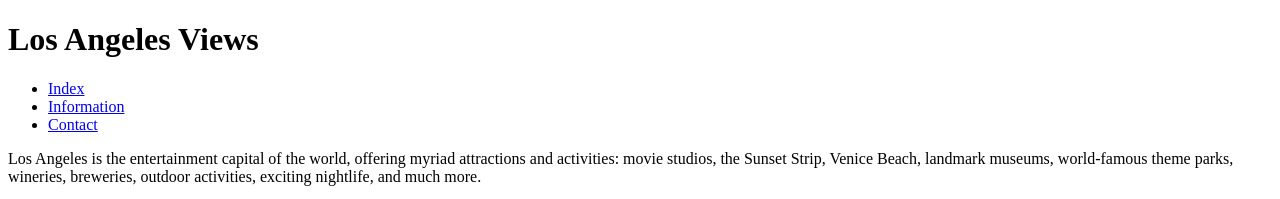
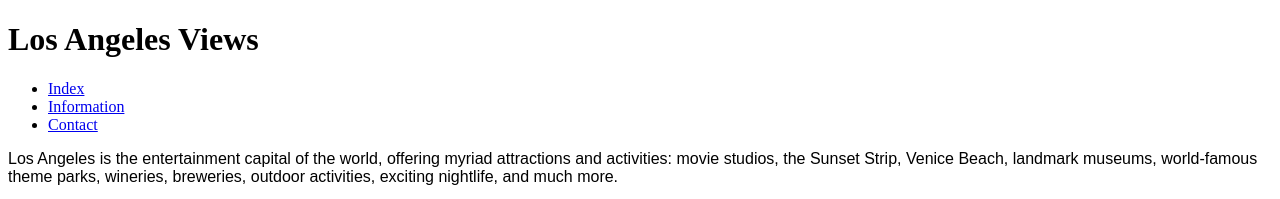
Before and after one commit to 1DanielSolar/Simple-Travel-Site, a plain HTML site: page cityimages.html in a window 1280 px wide. Shown: the top 199 px of the page. Drawn offline with Linux system fonts and the light colour scheme.

Commit message:
Added font family

```diff
--- a/cityimages.html
+++ b/cityimages.html
@@ -14,6 +14,7 @@
     <meta name="viewport" content="width=device-width, initial-scale=1.0">
 <link rel="index" href="index.html">
 <link rel="Images" href="images/">
+<link rel="stylesheet" href="css/style.css">
     <title>City Images</title>
 </head>
 <h1>Los Angeles Views</h1>
--- a/css/style.css
+++ b/css/style.css
@@ -0,0 +1,3 @@
+p {
+    font-family: Arial, Helvetica, sans-serif
+}
```
